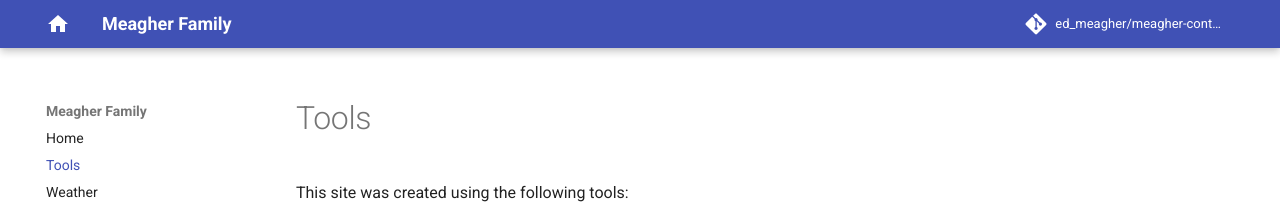
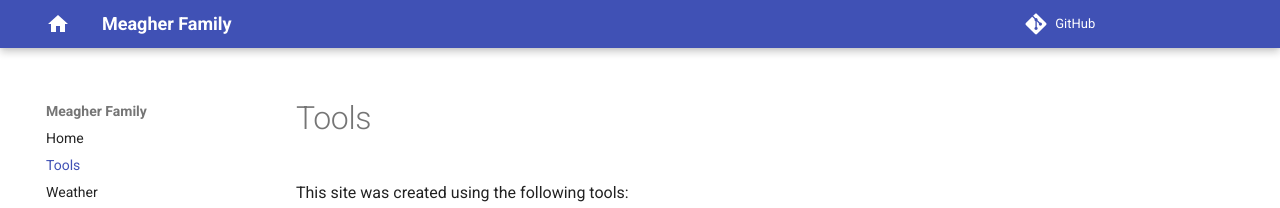
Before and after one commit to emeagher/meagherfamily.org, an MkDocs documentation site: the page built from docs/tools.md, in a window 1280 px wide. Shown: the top 208 px of the page. Built offline with MkDocs 1.6.1 and Material for MkDocs 9.7.7, drawn with Linux system fonts in a browser that asks for light colours; comment, search, counter and statistics services are not loaded.

Commit message:
Update repository section
Signed-off-by: Ed Meagher <ed@meagherfamily.org>

```diff
--- a/mkdocs.yml
+++ b/mkdocs.yml
@@ -25,9 +25,7 @@ site_author: Ed Meagher
 site_url: https://www.meagherfamily.org
 
 # Repository
-repo_name: ed_meagher/meagher-containers
-repo_url: https://bitbucket.org/ed_meagher/meagher-containers
-edit_uri: 'src/master/meagherfamily/mkdocs/docs'
+repo_url: https://github.com/emeagher/meagherfamily.org/
 
 # Copyright
 copyright: 'Copyright &copy; 2023 Ed Meagher'
```
